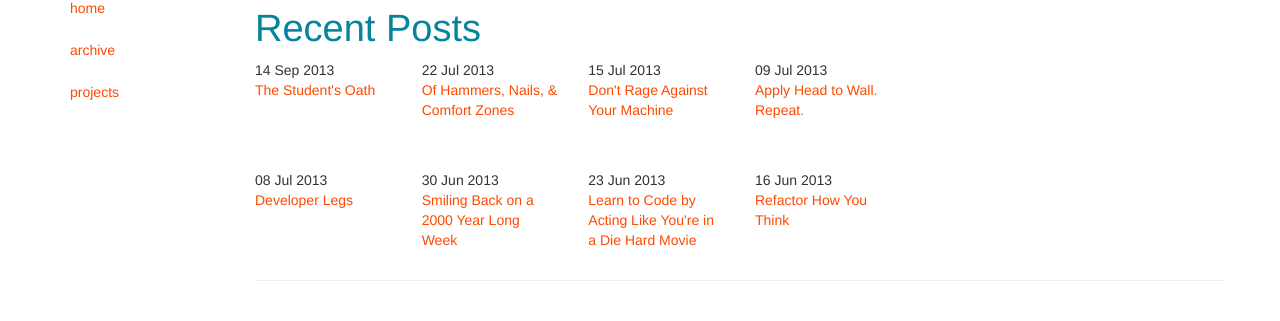
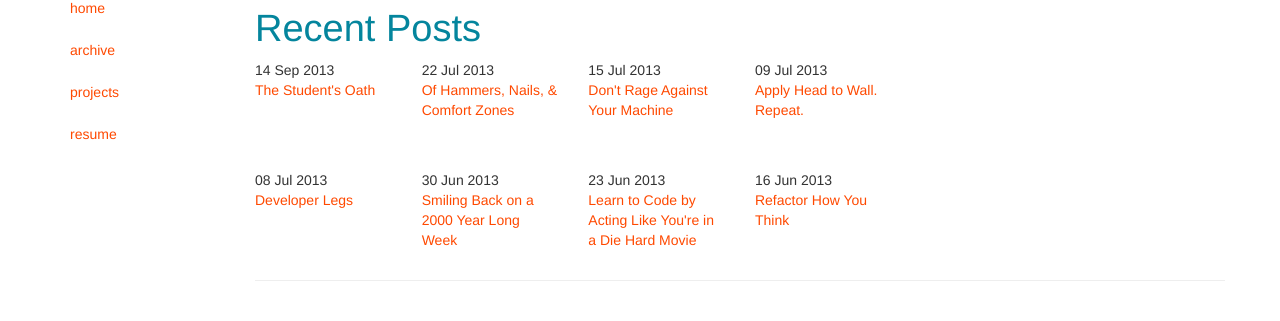
Before and after one commit to pathouse/pathouse.github.io, a Jekyll site: the page built from index.html, in a window 1280 px wide. Shown: the part 216-537 px from the top of the page. Built offline with Jekyll 4.4.1, drawn with Linux system fonts in a browser that asks for light colours.

Commit message:
add resume to nav

```diff
--- a/_includes/common/nav.html
+++ b/_includes/common/nav.html
@@ -3,5 +3,6 @@
 		<li><a class="extra" href="/">home</a></li>
 		<li><a class="extra" href="/archive/">archive</a></li>
 		<li><a class="extra" href="/projects/">projects</a></li>
+            <li><a class="extra" href="/resume/">resume</a></li>
 	</ul>
 </div>
```
